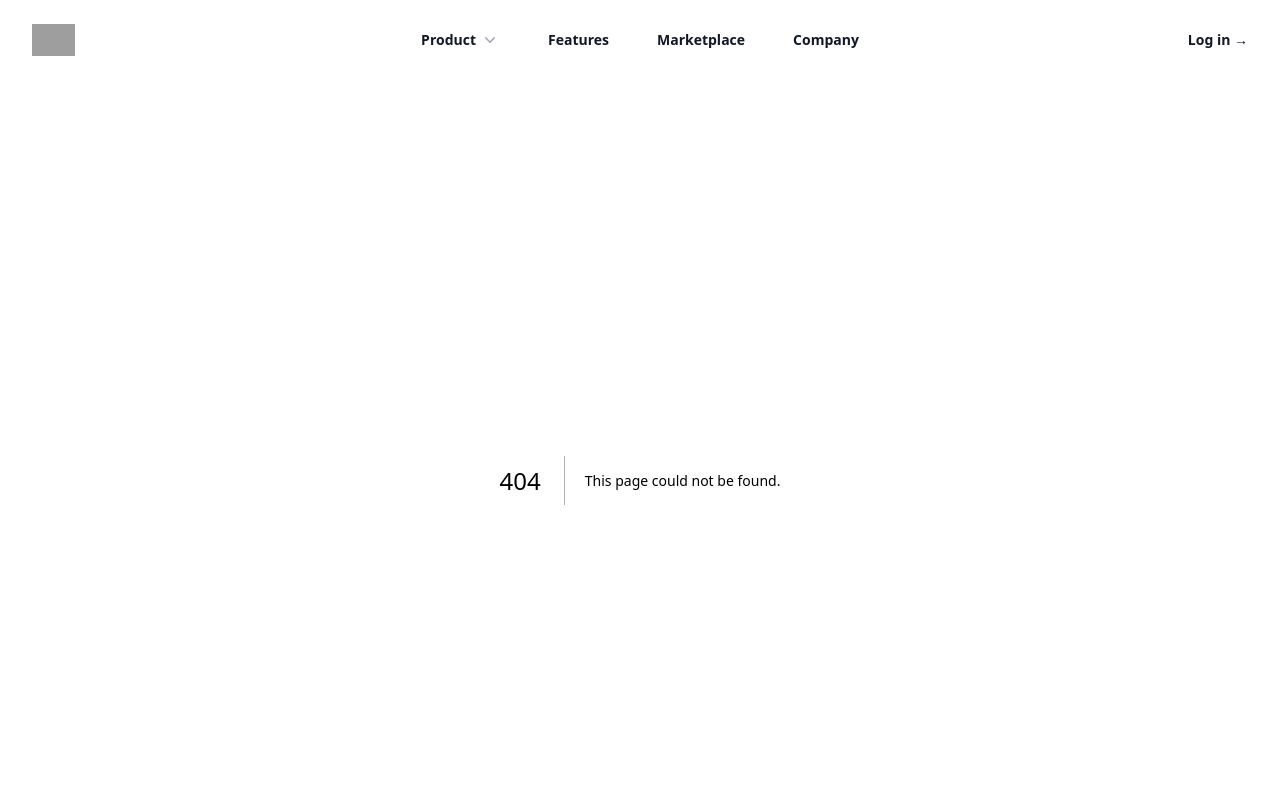
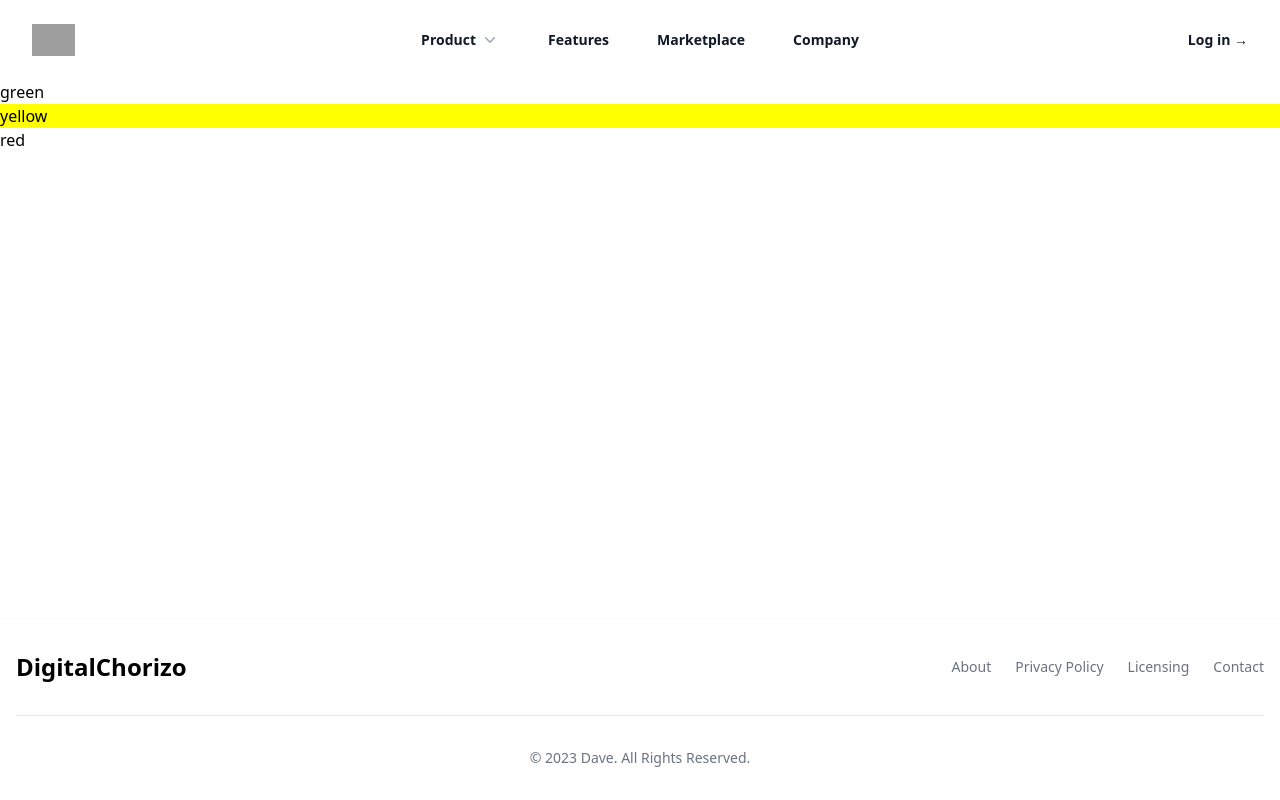
Before and after one commit to bytesbydave/virtual-assistant-client, a Next.js app: page /trafficlight in a window 1280 px wide. Before the commit this address had no page. Shown: the top 800 px of the page. Built offline with nearby package versions, Linux system fonts and the light colour scheme; grey boxes are pictures that could not be loaded.

Commit message:
traffic light

```diff
--- /dev/null
+++ b/src/app/trafficlight/page.jsx
@@ -0,0 +1,91 @@
+'use client';
+import { useState, useEffect, useMemo, useCallback } from 'react';
+
+const TrafficLight = ({ initialColor = 'green', config }) => {
+  const [currentColor, setCurrentColor] = useState(initialColor);
+
+  const changeColor = useCallback(() => {
+    const { next } = config[currentColor];
+    setCurrentColor(next);
+  }, [currentColor, config]);
+
+  useEffect(() => {
+    const { duration } = config[currentColor];
+
+    const timerId = setTimeout(changeColor, duration);
+
+    return () => {
+      clearTimeout(timerId);
+    };
+  }, [changeColor, currentColor]);
+
+  const trafficLights = useMemo(() => {
+    return Object.keys(config).map((color, id) => {
+      return (
+        <p
+          key={id}
+          style={{
+            backgroundColor: `${color === currentColor ? color : 'white'}`,
+          }}>
+          {color}
+        </p>
+      );
+    });
+  }, [config, currentColor]);
+
+  return <div>{trafficLights}</div>;
+};
+
+// const TrafficLight = ({ initialColor = 'green', config }) => {
+//   const [currentColor, setCurrentColor] = useState(initialColor);
+
+//   useEffect(() => {
+//     const { duration, next } = config[currentColor];
+
+//     const timerId = setTimeout(() => {
+//       setCurrentColor(next);
+//     }, duration);
+
+//     return () => {
+//       clearTimeout(timerId);
+//     };
+//   }, [currentColor]);
+
+//   return (
+//     <div>
+//       {Object.keys(config).map((color, id) => {
+//         return (
+//           <p
+//             key={id}
+//             style={{
+//               backgroundColor: `${
+//                 color === currentColor ? config[color].backgroundColor : 'white'
+//               }`,
+//             }}>
+//             {color}
+//           </p>
+//         );
+//       })}
+//     </div>
+//   );
+// };
+
+const TrafficLightContainer = () => {
+  const config = {
+    green: {
+      duration: 5000,
+      next: 'yellow',
+    },
+    yellow: {
+      duration: 2000,
+      next: 'red',
+    },
+    red: {
+      duration: 5000,
+      next: 'green',
+    },
+  };
+  return <TrafficLight config={config} />;
+};
+
+export default TrafficLightContainer;
```
